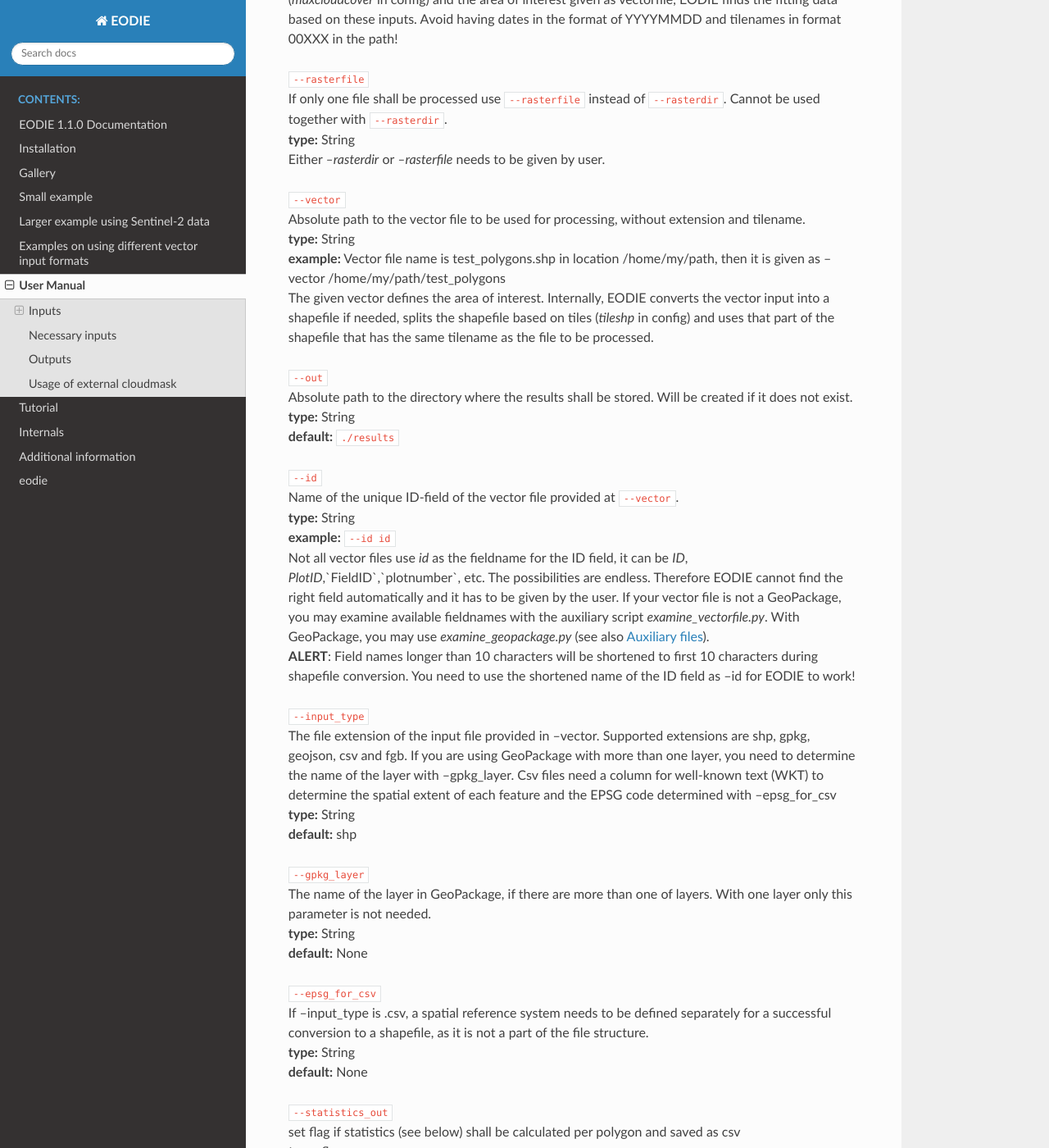
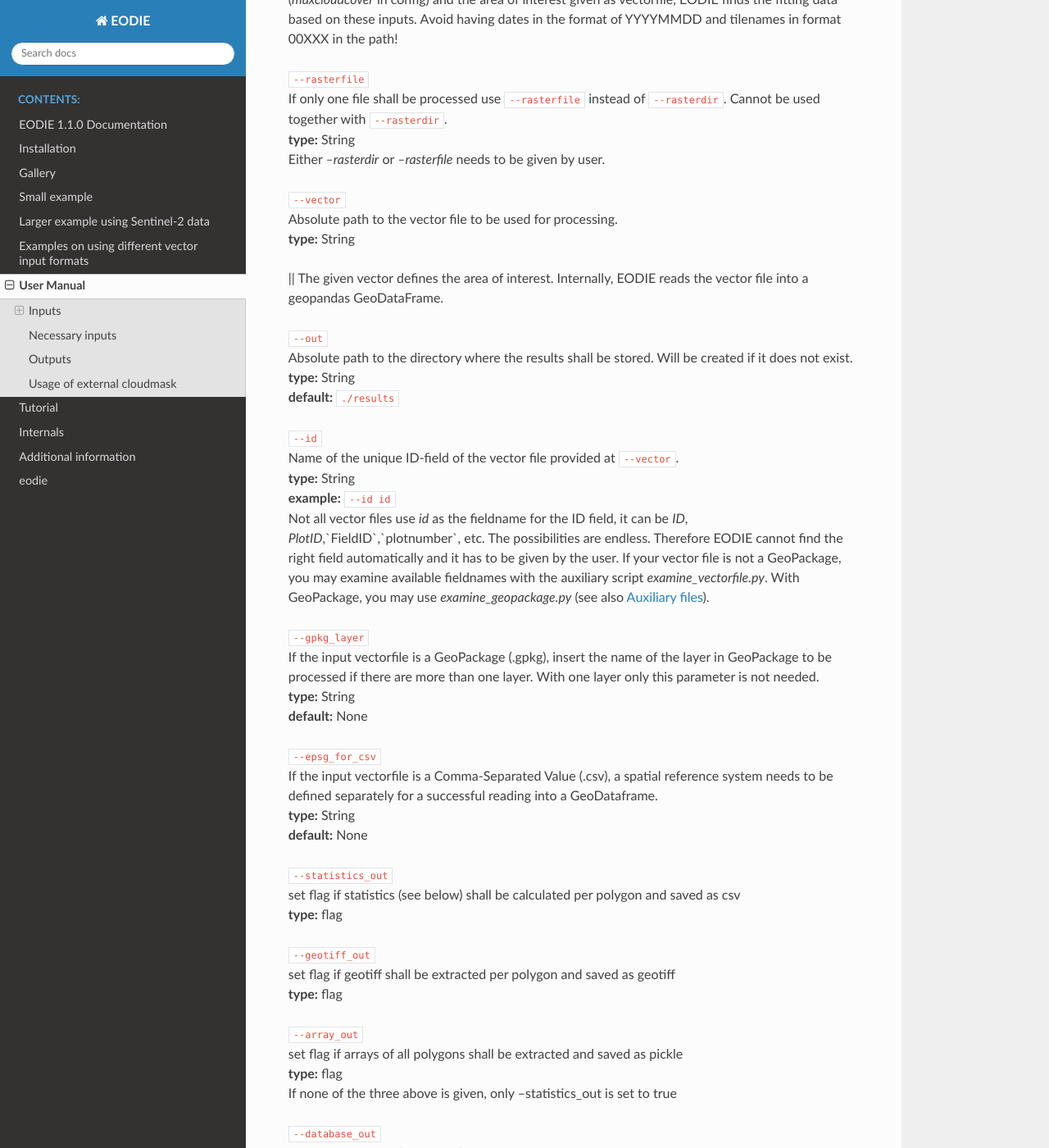
Before and after one commit to samumantha/EODIE, a Sphinx documentation site: the page built from docs/Use.rst, in a window 1280 px wide and 1400 px high, scrolled down 1052 px. Shown: the whole window at 82% size. Built offline with Sphinx 7.4.7 and the Read the Docs theme 2.0.0, drawn with Linux system fonts in a browser that asks for light colours; some of the changed text lies outside the part shown.

Commit message:
Removed unused arguments

```diff
--- a/docs/Use.rst
+++ b/docs/Use.rst
@@ -14,7 +14,7 @@
 
 The following parameters and flags can be used in the commandline (more information on each parameter and flag below):
 
-``python eodie_process.py --rasterdir/--rasterfile <> --vector <> --out <> --id <> --input_type <> --gpkg_layer <> --epsg_for_csv <> --platform <> --statistics_out --geotif_out --array_out --statistics <> --index <> --start <> --end <> --keep_splitted --exclude_border --external_cloudmask <> --exclude_split_by_tile --verbose --test``
+``python eodie_process.py --rasterdir/--rasterfile <> --vector <> --out <> --id <>  --gpkg_layer <> --epsg_for_csv <> --platform <> --statistics_out --geotif_out --array_out --statistics <> --index <> --start <> --end <> --exclude_border --external_cloudmask <> --no_cloudmask --verbose --test``
 
 Note that some parameters have options, some have defaults and some are optional, all flags are optional. See :ref:`nec_input` for inputs that need to be given.
 
@@ -35,10 +35,9 @@
 | Either `--rasterdir` or `--rasterfile` needs to be given by user.
 
 | ``--vector``
-| Absolute path to the vector file to be used for processing, without extension and tilename.
+| Absolute path to the vector file to be used for processing.
 | **type:** String
-| **example:** Vector file name is test_polygons.shp in location /home/my/path, then it is given as --vector /home/my/path/test_polygons
-| The given vector defines the area of interest. Internally, EODIE converts the vector input into a shapefile if needed, splits the shapefile based on tiles (`tileshp` in config) and uses that part of the shapefile that has the same tilename as the file to be processed.
+|| The given vector defines the area of interest. Internally, EODIE reads the vector file into a geopandas GeoDataFrame.
 
 | ``--out``
 | Absolute path to the directory where the results shall be stored. Will be created if it does not exist.
@@ -50,20 +49,14 @@
 | **type:** String
 | **example:** ``--id id``
 | Not all vector files use `id` as the fieldname for the ID field, it can be `ID`, `PlotID`,`FieldID`,`plotnumber`, etc. The possibilities are endless. Therefore EODIE cannot find the right field automatically and it has to be given by the user. If your vector file is not a GeoPackage, you may examine available fieldnames with the auxiliary script `examine_vectorfile.py`. With GeoPackage, you may use `examine_geopackage.py` (see also :ref:`auxfiles`).
-| **ALERT**: Field names longer than 10 characters will be shortened to first 10 characters during shapefile conversion. You need to use the shortened name of the ID field as --id for EODIE to work!
-
-| ``--input_type``
-| The file extension of the input file provided in --vector. Supported extensions are shp, gpkg, geojson, csv and fgb. If you are using GeoPackage with more than one layer, you need to determine the name of the layer with --gpkg_layer.  Csv files need a column for well-known text (WKT) to determine the spatial extent of each feature and the EPSG code determined with --epsg_for_csv
-| **type:** String
-| **default:** shp
 
 | ``--gpkg_layer``
-| The name of the layer in GeoPackage, if there are more than one of layers. With one layer only this parameter is not needed.
+| If the input vectorfile is a GeoPackage (.gpkg), insert the name of the layer in GeoPackage to be processed if there are more than one layer. With one layer only this parameter is not needed.
 | **type:** String
 | **default:** None
 
 | ``--epsg_for_csv``
-| If --input_type is .csv, a spatial reference system needs to be defined separately for a successful conversion to a shapefile, as it is not a part of the file structure.
+| If the input vectorfile is a Comma-Separated Value (.csv), a spatial reference system needs to be defined separately for a successful reading into a GeoDataframe.
 | **type:** String
 | **default:** None
 
@@ -107,10 +100,6 @@
 | **type:** integer YYYYMMDD
 | **default:** todays date
 
-| ``--keep_splitted``
-| Flag to indicate all necessary splitted files created when running EODIE should be stored for further usage
-| **type:** flag
-
 | ``--exclude_border``
 | Flag to indicate that border pixels (within the polygon) should be excluded from statistics calculations / array extraction
 | **type:** flag
@@ -118,10 +107,6 @@
 | ``--external_cloudmask``
 | [optional] Absolute path and name of external cloudmask (without tile and date and extension) if available
 | **type:** String
-
-| ``--exclude_splitbytile``
-| Flag to indicate that split_by_tile.py has been run manually beforehand
-| **type:** flag
 
 | ``--verbose``
 | For getting information and warnings in the terminal as well as the log file
```
